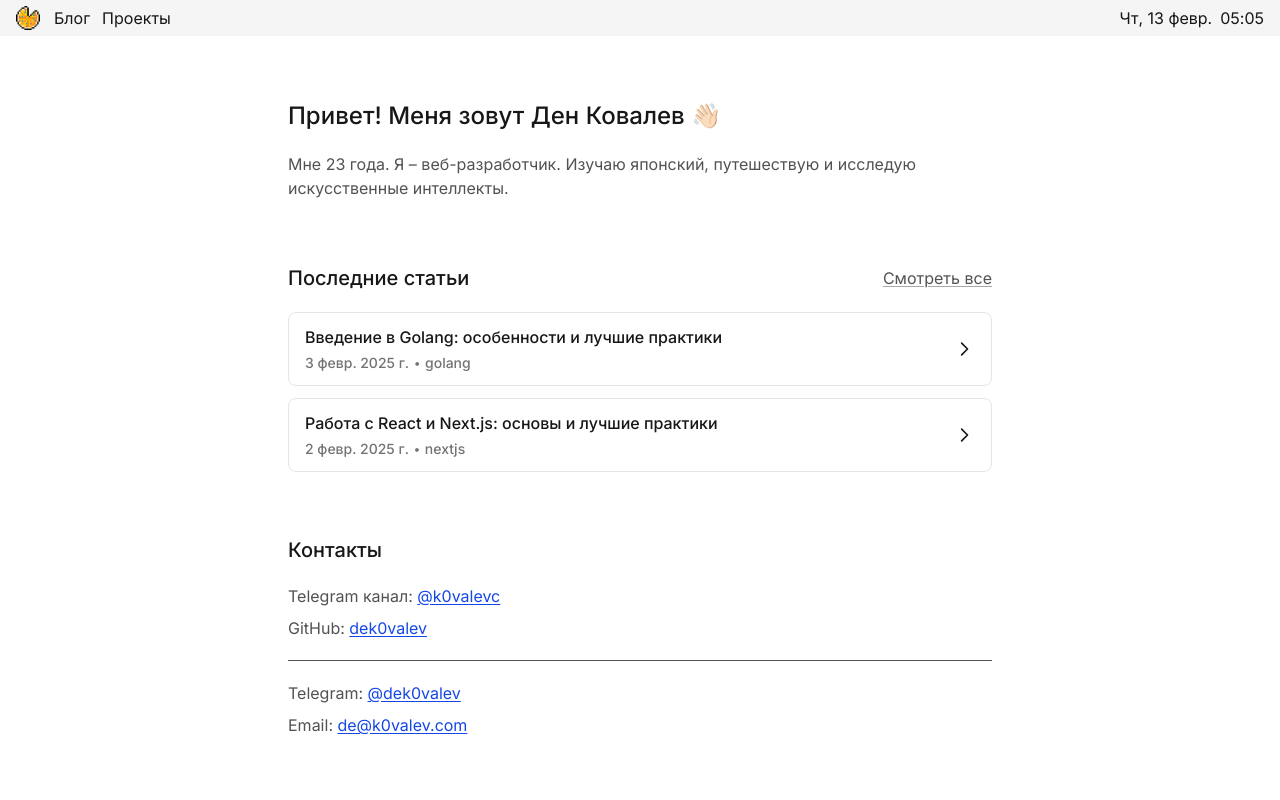
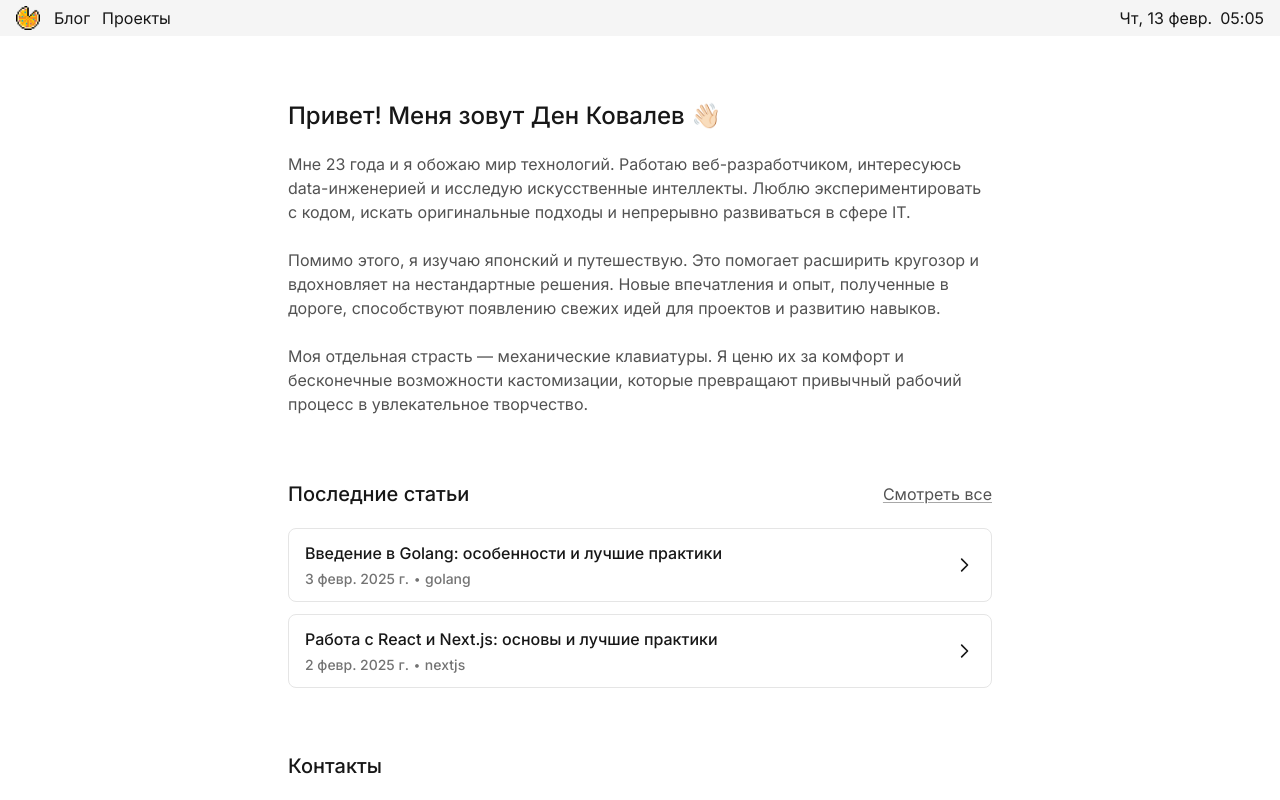
Before and after one commit to dek0valev/site, a Next.js app: page / in a window 1280 px wide. Shown: the top 800 px of the page. Built offline with nearby package versions, Linux system fonts and the light colour scheme.

Commit message:
feat: update hero section text with detailed personal introduction

```diff
--- a/src/pages/home/ui/section-hero/ui/section.tsx
+++ b/src/pages/home/ui/section-hero/ui/section.tsx
@@ -13,16 +13,29 @@ export function SectionHero() {
             <div className="pt-10 pb-5 lg:pt-16 lg:pb-8">
                 <div className="container max-w-screen-md">
                     <div className="flex flex-col">
-                        <h1 className="mb-5 text-xl lg:text-2xl font-medium text-neutral-900 dark:text-white">
+                        <h1 className="mb-5 text-xl font-medium text-neutral-900 lg:text-2xl dark:text-white">
                             Привет! Меня зовут Ден Ковалев <span>👋🏻</span>
                         </h1>
                         <p>
-                            Мне {age}. Я – веб-разработчик. Изучаю японский, путешествую и исследую искусственные
-                            интеллекты.
+                            Мне {age} и я обожаю мир технологий. Работаю веб-разработчиком, интересуюсь data-инженерией
+                            и исследую искусственные интеллекты. Люблю экспериментировать с кодом, искать оригинальные
+                            подходы и непрерывно развиваться в сфере IT.
+                        </p>
+                        <br />
+                        <p>
+                            Помимо этого, я изучаю японский и путешествую. Это помогает расширить кругозор и вдохновляет
+                            на нестандартные решения. Новые впечатления и опыт, полученные в дороге, способствуют
+                            появлению свежих идей для проектов и развитию навыков.
+                        </p>
+                        <br />
+                        <p>
+                            Моя отдельная страсть — механические клавиатуры. Я ценю их за комфорт и бесконечные
+                            возможности кастомизации, которые превращают привычный рабочий процесс в увлекательное
+                            творчество.
                         </p>
                     </div>
                 </div>
             </div>
         </section>
-    )
+    );
 }
```
